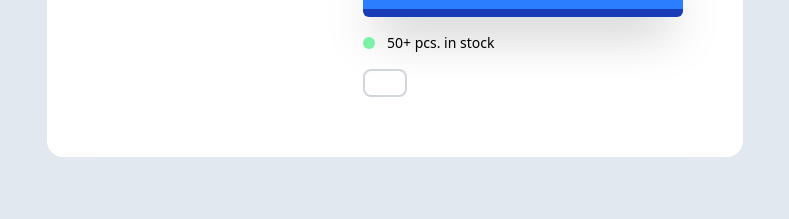
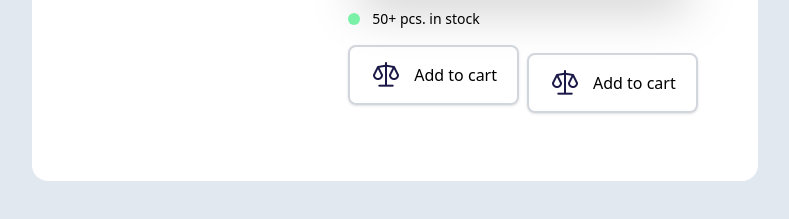
Before and after one commit to anwarrahim/tailwind-projects, a website built with Vite: page product-modal/index.html in a window 1280 px wide. Shown: the part 503-722 px from the top of the page, without its empty margins (245-1034 px from the left). Built offline with nearby package versions, Linux system fonts and the light colour scheme.

Commit message:
feat: enhance product modal buttons with new styling and layout adjustments

```diff
--- a/product-modal/index.html
+++ b/product-modal/index.html
@@ -43,8 +43,14 @@
                         <div class="text-sm">50+ pcs. in stock</div>
                     </div>
                     <!-- bottom buttons -->
-                     <div class="flex flex-col md:flex-row space-y-4 md:sapce-x-4 md:sapce-y-0  items-center justify-between ">
-                        <button class="flex items-center justify-center py-3 px-5 border-2 border-gray-300 rounded-lg ">
+                     <div class="flex flex-col gap-2 md:flex-row space-y-4 md:sapce-x-4 md:sapce-y-0   items-center justify-between ">
+                        <button class="flex items-center space-x-3 justify-center py-3 px-5 border-2 border-gray-300 rounded-lg shadow-sm hover:shadow-lg">
+                            <img src="./images/weight.png" class="w-8" alt=""><span>Add to cart</span>
+
+                        </button>
+                        <button
+                            class="flex items-center space-x-3 justify-center py-3 px-5 border-2 border-gray-300 rounded-lg shadow-sm hover:shadow-lg">
+                            <img src="./images/weight.png" class="w-8" alt=""><span>Add to cart</span>
 
                         </button>
 
```
Also changed, not shown: product-modal/src/output.css.
